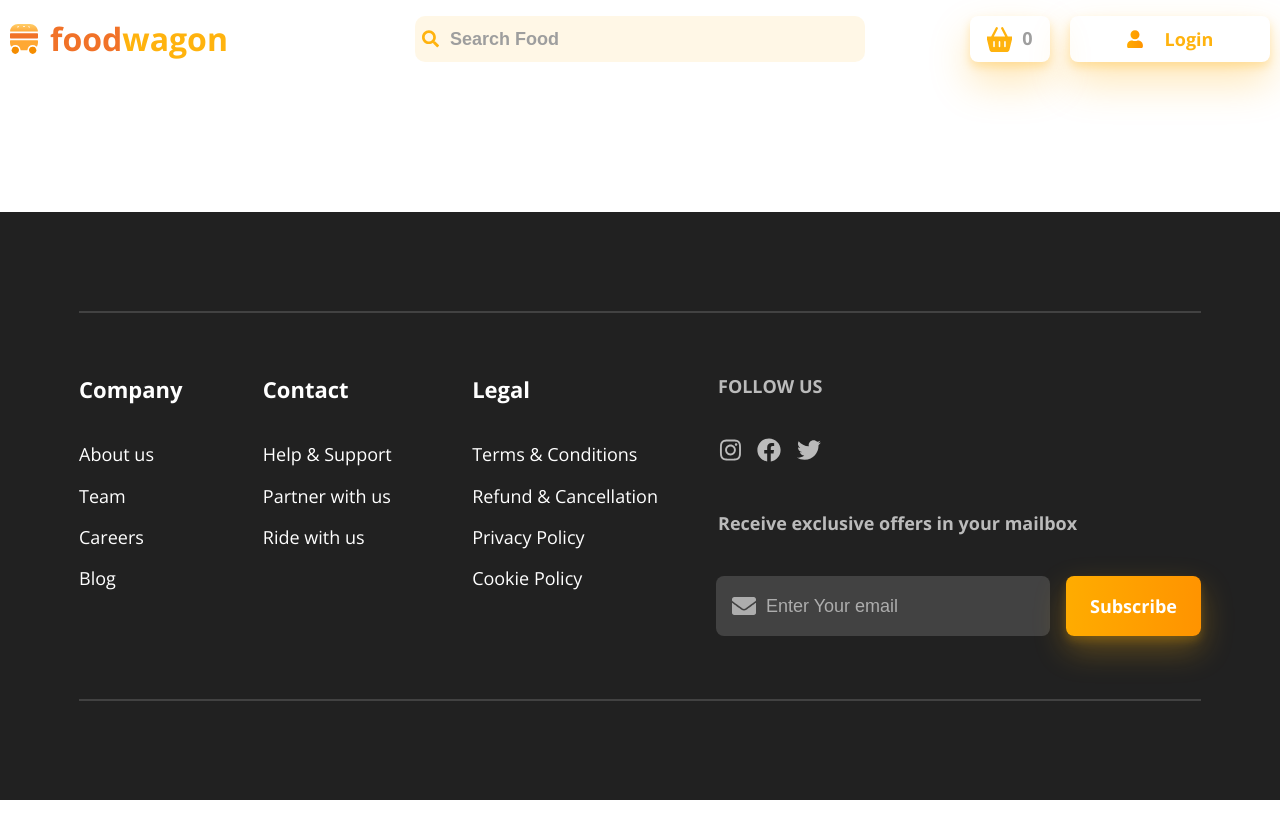
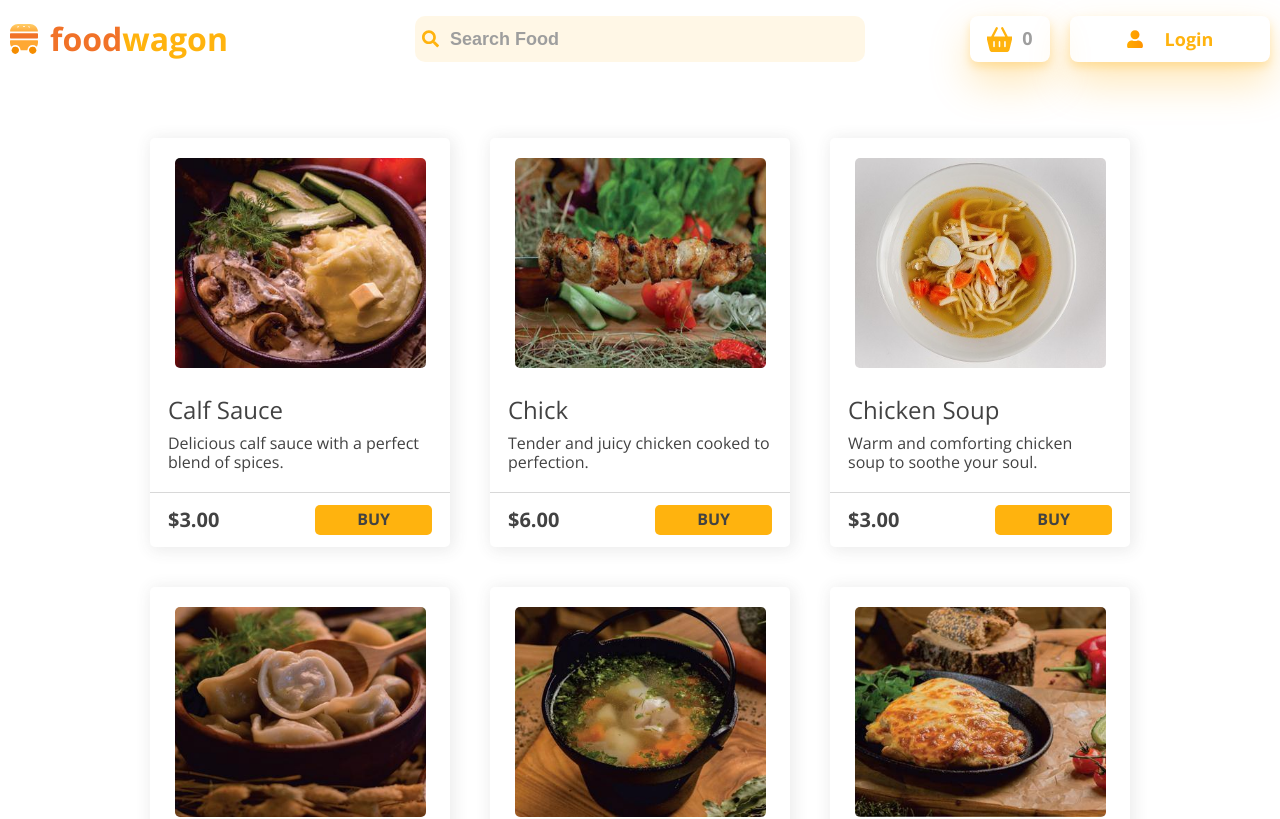
Before and after one commit to boby-boo/food_wagon, a React (Create React App) app: page /search in a window 1280 px wide. Shown: the top 819 px of the page. Built offline with nearby package versions, Linux system fonts and the light colour scheme; data requests are answered from the project's data file.

Commit message:
fix: fixed action in searched component

```diff
--- a/src/components/app/App.js
+++ b/src/components/app/App.js
@@ -7,8 +7,7 @@ import Footer from "../footer/Footer";
 import SearchedList from "../searchedList/SearchedList";
 import ProductItem from "../productItem/ProductItem";
 
-
-import { BrowserRouter as Router, Route, Routes} from "react-router-dom";
+import { BrowserRouter as Router, Route, Routes } from "react-router-dom";
 
 import '../../style/style.scss';
 
--- a/src/components/cart/Cart.js
+++ b/src/components/cart/Cart.js
@@ -11,7 +11,7 @@ const Cart = () => {
     const [totalPrice, setTotalPrice] = useState(0);
 
     const cart = useSelector(state => state.cart);
-    console.log(cart)
+
     const dispatch = useDispatch();
 
     useEffect(() => {
--- a/src/components/header/Header.js
+++ b/src/components/header/Header.js
@@ -1,12 +1,14 @@
 import { useState, useEffect } from 'react';
+import logo__icon from '../../resources/icons/foodwagon__logo.svg';
+
+import ModalAuth from '../modalAuth/ModalAuth';
+import { useHttp } from '../../hooks/http.hook';
+
+import { useNavigate } from "react-router-dom";
 import { Link } from "react-router-dom";
 
-import logo__icon from '../../resources/icons/foodwagon__logo.svg';
-import ModalAuth from '../modalAuth/ModalAuth';
-import { useHttp } from '../../hooks/http.hook';
-import { useNavigate } from "react-router-dom";
-import { filteredProductsData } from '../../actions/index';
 import { useSelector, useDispatch } from 'react-redux';
+import { filteredProductsData, updateDataCards} from '../../actions/index';
 
 import './header.scss'
 
@@ -26,7 +28,10 @@ const Header = () => {
     useEffect(() => {
         request('http://localhost:3001/restaurant')
             .then(res => res.map(item => item.data).flat(Infinity))
-            .then(res => setData(res))
+            .then(res => {
+                setData(res)
+                dispatch(filteredProductsData(res))
+            })
     }, []);
 
     const toggleModalOpen = () => {
@@ -37,11 +42,12 @@ const Header = () => {
         dispatch(filteredProductsData(data));
         setValue('');
     }
+
     const handleChange = (e) => {
         const valueTarget = e.target.value;
 
         if (valueTarget === '') {
-            dispatch(filteredProductsData(data));
+            dispatch(filteredProductsData(null));
             setValue('');
             return;
         }
@@ -80,11 +86,8 @@ const Header = () => {
                                 <input
                                     type='text'
                                     onChange={handleChange}
-                                    style={ value ? border : null}
-                                    onFocus={() => {
-                                        navigate('/search')
-                                        dispatch(filteredProductsData(data));
-                                    }}
+                                    style={ value ? border : null }
+                                    onFocus={() => navigate('/search')}
                                     value={value}
                                     id='search__panel'
                                     placeholder='Search Food'
--- a/src/components/restaurantItemCard/RestaurantItemCard.js
+++ b/src/components/restaurantItemCard/RestaurantItemCard.js
@@ -1,20 +1,20 @@
 import React from 'react';
 import { useDispatch, useSelector } from 'react-redux';
-import { Link, useParams } from 'react-router-dom';
+import { Link, useParams, useLocation } from 'react-router-dom';
 
 import { addToCart } from '../../actions/index';
 
 import './restaurantItemCard.scss';
 
 const RestaurantItemCard = () => {
-    const   data = useSelector(state => state.dataCards),
+    const   location = useLocation(),
+            dataCards = useSelector(state => state.dataCards),
+            filteredProductsData = useSelector(state => state.filteredProducts),
             dispatch = useDispatch(),
             { restaurantName } = useParams();
 
-    return (
-        <ul className="restaurant__cards_row">
-            {
-                data.map(card => {
+    const renderItems = (arr) => {
+        const cards = arr.map(card => {
             const { name, id, price, description, image } = card,
                 img = require(`../../resources/${image}`),
                 nameWithPath = image.replace(/restaurant\//, ' ').replace(/\_/g, '-');
@@ -48,7 +48,14 @@ const RestaurantItemCard = () => {
                 </li>
             );
         })
+        return cards
     }
+
+    const cardsList = renderItems(location.pathname === '/search' ? filteredProductsData : dataCards)
+
+    return (
+        <ul className="restaurant__cards_row">
+            {cardsList}
         </ul>
     );
 };
--- a/src/components/searchedList/SearchedList.js
+++ b/src/components/searchedList/SearchedList.js
@@ -2,32 +2,32 @@ import React from 'react';
 import RestaurantItemCard from '../restaurantItemCard/RestaurantItemCard';
 import Spinner from '../spinner/Spinner';
 
-import {  useSelector } from 'react-redux';
+import { useSelector } from 'react-redux';
 
 import './searchedList.scss';
 
 const SearchedList = () => {
-    // const filteredProducts = useSelector(state => state.filteredProducts);
+    const dataCards = useSelector(state => state.filteredProducts);
 
     return (
         <>
             <section className='searched-list'>
                 <div className="container">
-                    {/* {
-                        filteredProducts?.length === 0 || !filteredProducts ?
+                    {
+                        dataCards?.length === 0 || !dataCards ?
                         <div className='searched-list__empty'>
                             <h1>No such product found</h1>
                             <Spinner />
                         </div>
                         :
-                        <RestaurantItemCard data={filteredProducts} />
-                    } */}
+                        <RestaurantItemCard />
+                    }
                 </div>
-                {/* <div
+                <div
                     className="overlay"
-                    onClick={handleClick}
+                    // onClick={handleClick}
                     >
-                </div> */}
+                </div>
             </section>
         </>
     );
```
Lines whose indentation alone changed are shown as unchanged.
